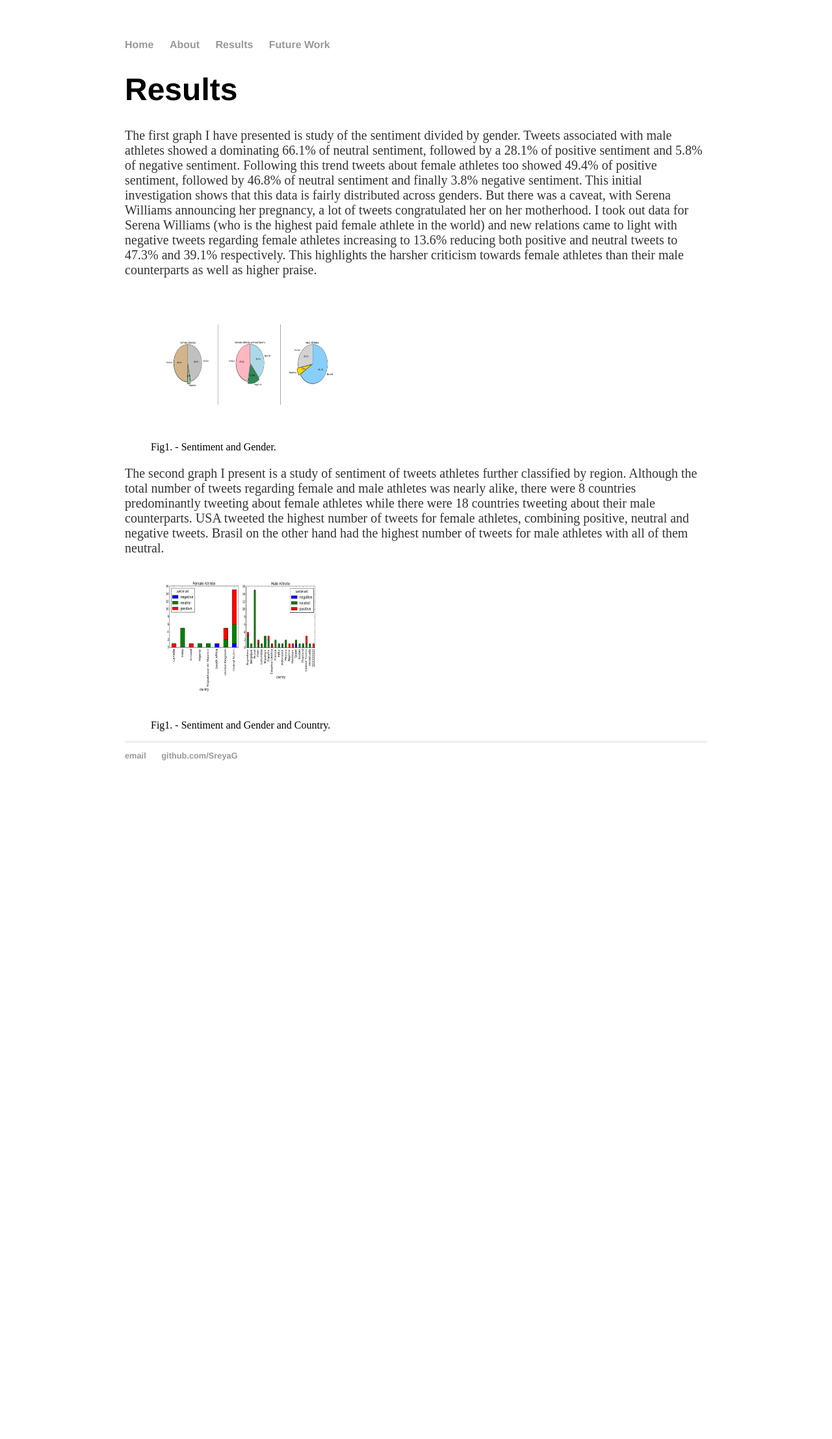
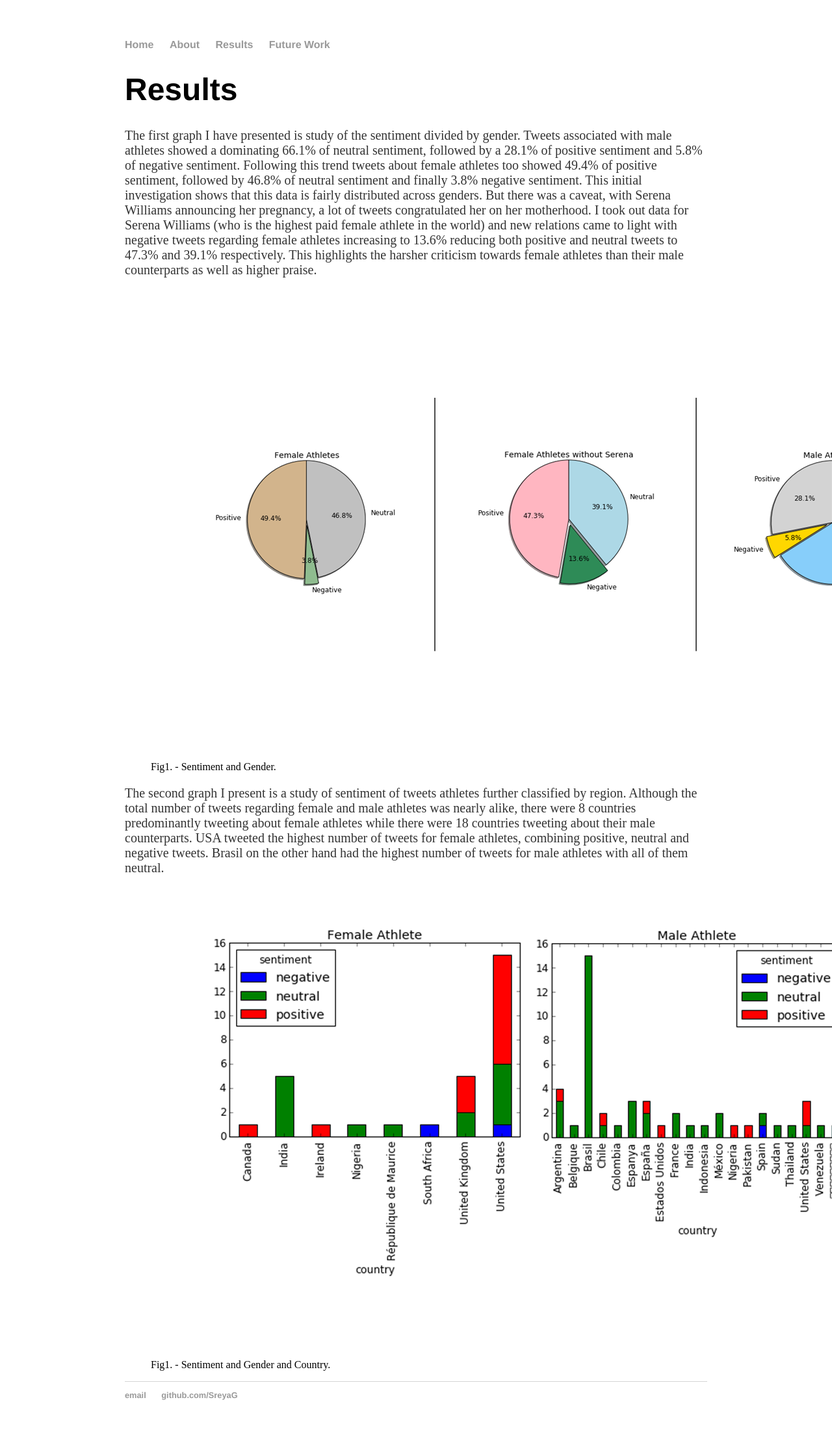
Before and after one commit to SreyaG/SportTweet, a Jekyll site: the page built from results/index.html, in a window 1280 px wide. Shown: the whole page at 65% size. Built offline with Jekyll 4.4.1, drawn with Linux system fonts in a browser that asks for light colours; before the commit the page ends 1230 px from its top, so only the background shows below that.

Commit message:
Update index.html

```diff
--- a/results/index.html
+++ b/results/index.html
@@ -16,7 +16,7 @@ title: Twitter Results
 	than their male counterparts as well as higher praise.
 	</p>
 	<figure>
-  		<img src="/SportTweet/images/slide1.png" alt="pic 1" width="304" height="228">
+  		<img src="/SportTweet/images/slide1.png" alt="pic 1" >
   		<figcaption>Fig1. - Sentiment and Gender.</figcaption>
 	</figure>
 	<p>
@@ -27,7 +27,7 @@ title: Twitter Results
 	Brasil on the other hand had the highest number of tweets for male athletes with all of them neutral.
 	</p>
 	<figure>
-  		<img src="/SportTweet/images/slide2.png" alt="pic 2" width="304" height="228">
+  		<img src="/SportTweet/images/slide2.png" alt="pic 2" >
   		<figcaption>Fig1. - Sentiment and Gender and Country.</figcaption>
 	</figure>
 </div><!-- /.blurb -->
```
